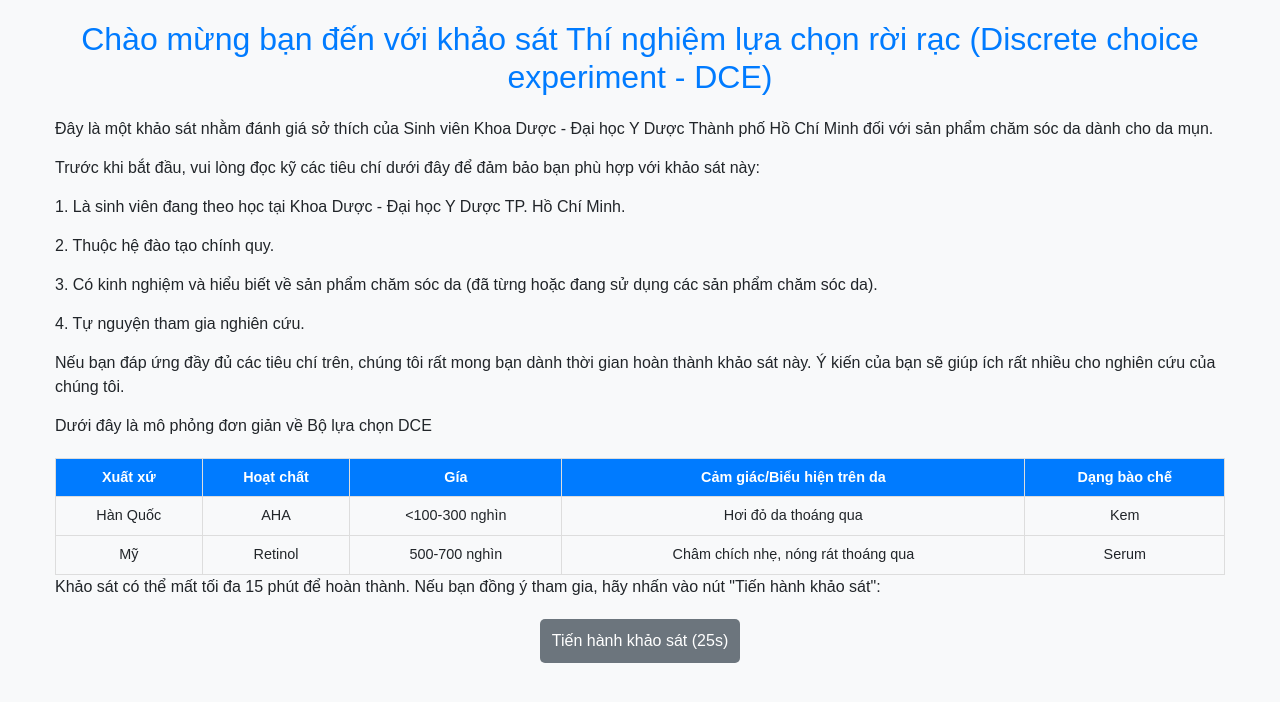
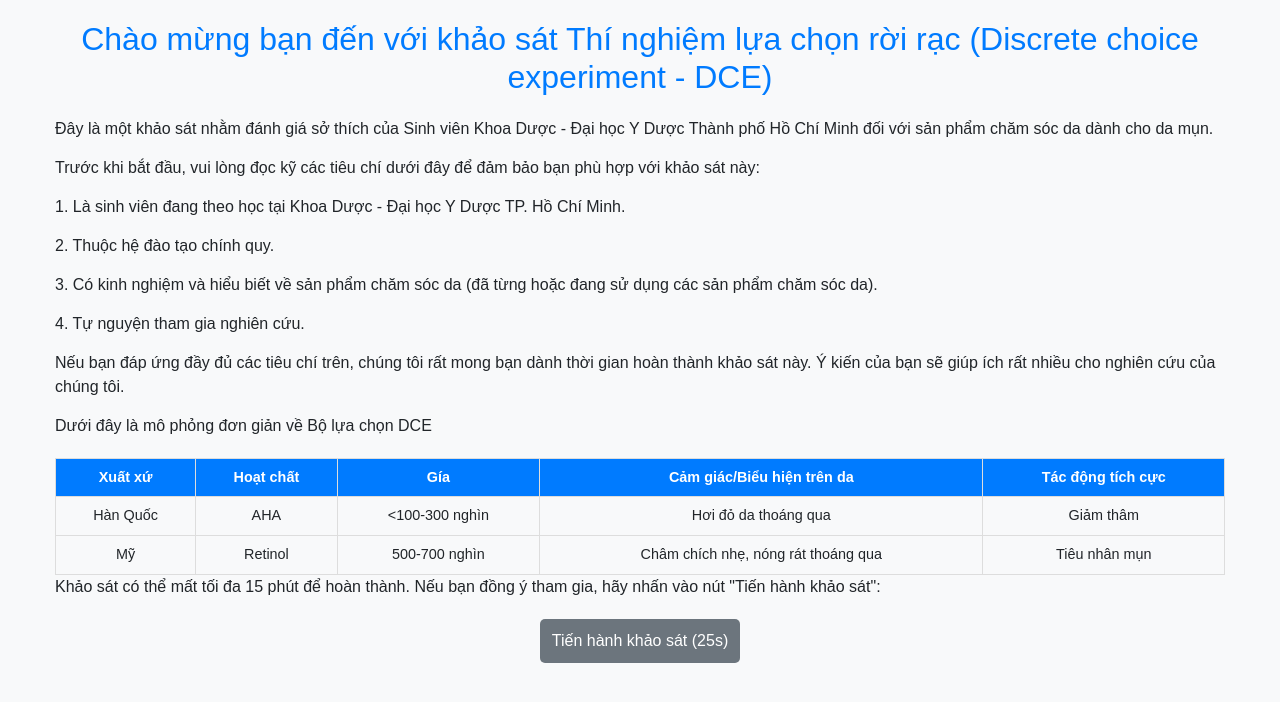
Before and after one commit to DCEsurvey/pilot, a plain HTML site: page index.html in a window 1280 px wide. Drawn offline with nearby package versions, Linux system fonts and the light colour scheme.

Commit message:
Update index.html

```diff
--- a/index.html
+++ b/index.html
@@ -99,21 +99,21 @@
                 <th>Hoạt chất</th>
                 <th>Gía</th>
                 <th>Cảm giác/Biểu hiện trên da</th>
-                <th>Dạng bào chế</th>
+                <th>Tác động tích cực</th>
             </tr>
             <tr>
                 <td>Hàn Quốc</td>
                 <td>AHA</td>
                 <td><100-300 nghìn</td>
                 <td>Hơi đỏ da thoáng qua</td>
-                <td>Kem</td>
+                <td>Giảm thâm</td>
             </tr>
             <tr>
                 <td>Mỹ</td>
                 <td>Retinol</td>
                 <td>500-700 nghìn</td>
                 <td>Châm chích nhẹ, nóng rát thoáng qua</td>
-                <td>Serum</td>
+                <td>Tiêu nhân mụn</td>
             </tr>
             <!-- Các dòng khác sẽ tiếp tục ở đây -->
         </table>
```
